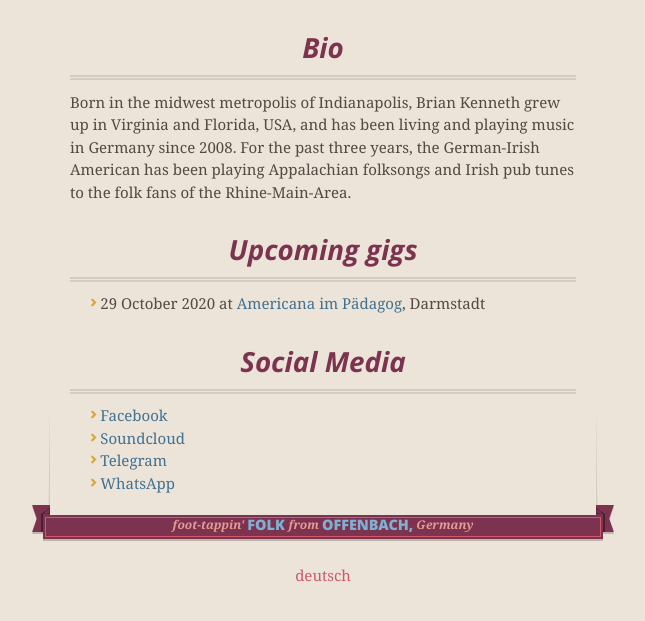
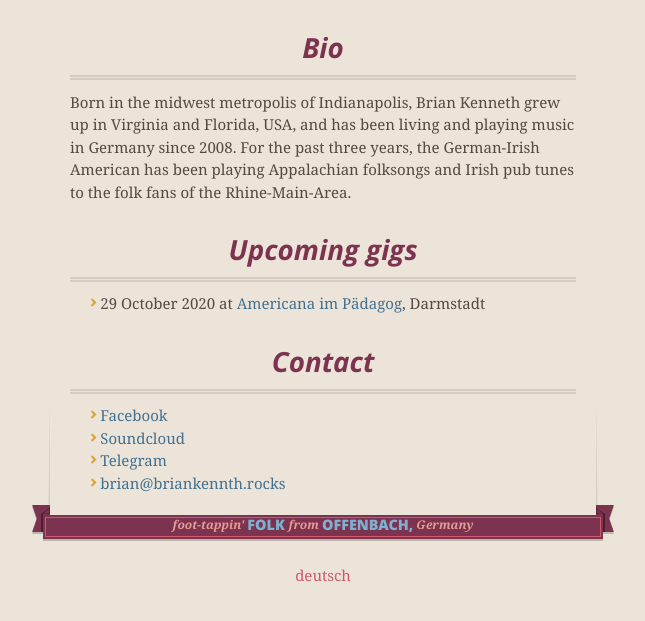
Before and after one commit to BrianInGermany/briankennethmusic, a Jekyll site: the page built from README.md, in a window 1280 px wide, cut to the strip 851-1477 px from the top of the page. Shown: the top 621 px of the strip, without its empty margins (317-962 px from the left). Built offline with Jekyll 4.4.1, drawn with Linux system fonts in a browser that asks for light colours; our own code applies the rules of GitHub Pages for plain Markdown files.

Commit message:
added email, deleted WA

```diff
--- a/README.md
+++ b/README.md
@@ -13,8 +13,8 @@ Born in the midwest metropolis of Indianapolis, Brian Kenneth grew up in Virgini
 ## Upcoming gigs
 - 29 October 2020 at [Americana im Pädagog](https://facebook.com/pages/category/Concert-Tour/Americana-im-P%C3%A4dagog-128978271026708/), Darmstadt
 
-## Social Media
+## Contact
 - [Facebook](https://facebook.com/BrianKennethMusic/)
 - [Soundcloud](https://soundcloud.com/briankennethmusic)
 - [Telegram](https://t.me/BrianJL)
-- [WhatsApp](https://wa.me/4917644420427)
+- [brian@briankennth.rocks](mailto:brian@briankenneth.rocks)
```
Also changed, not shown: deutsch.md (+2 -2 lines).
